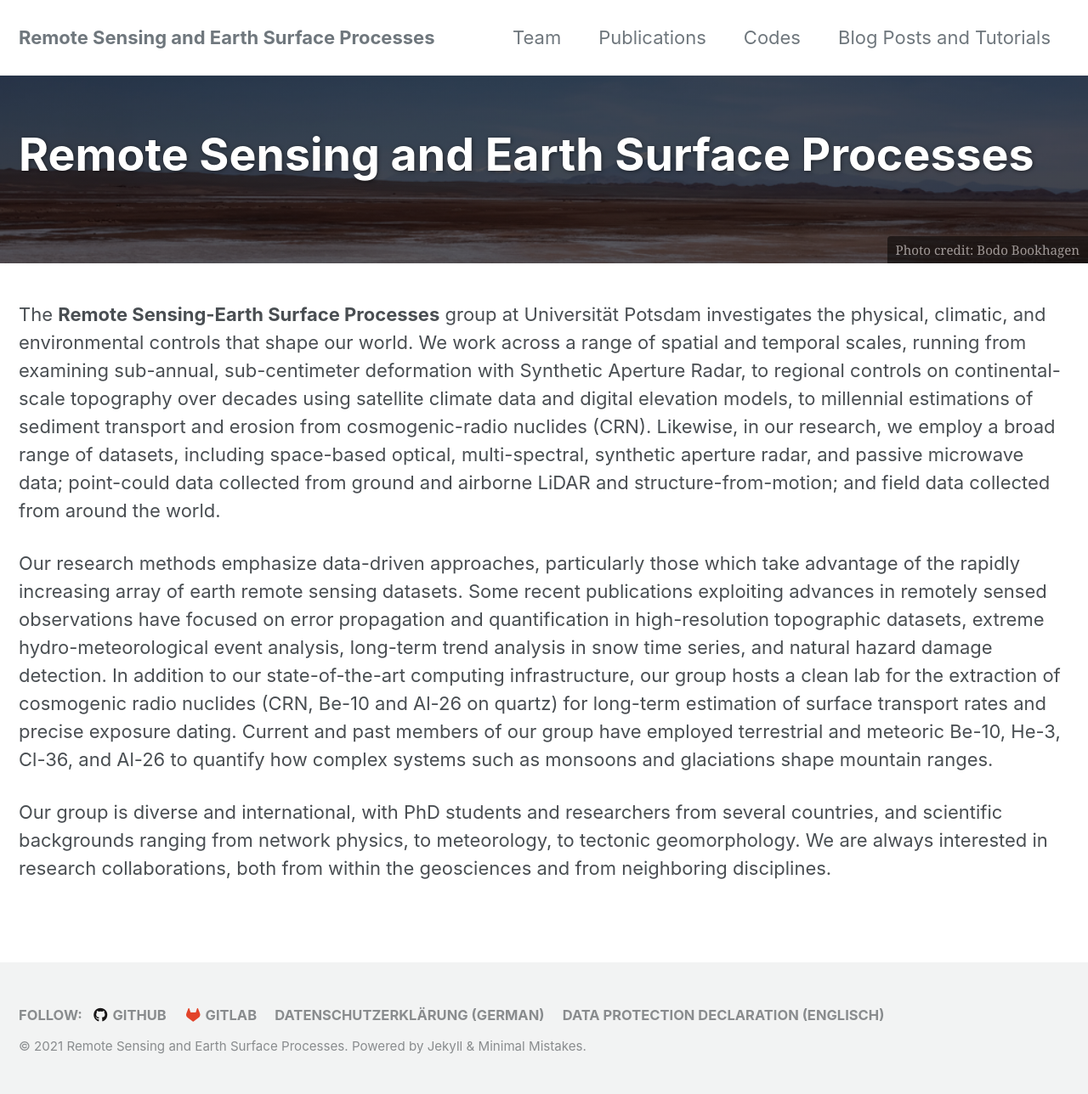
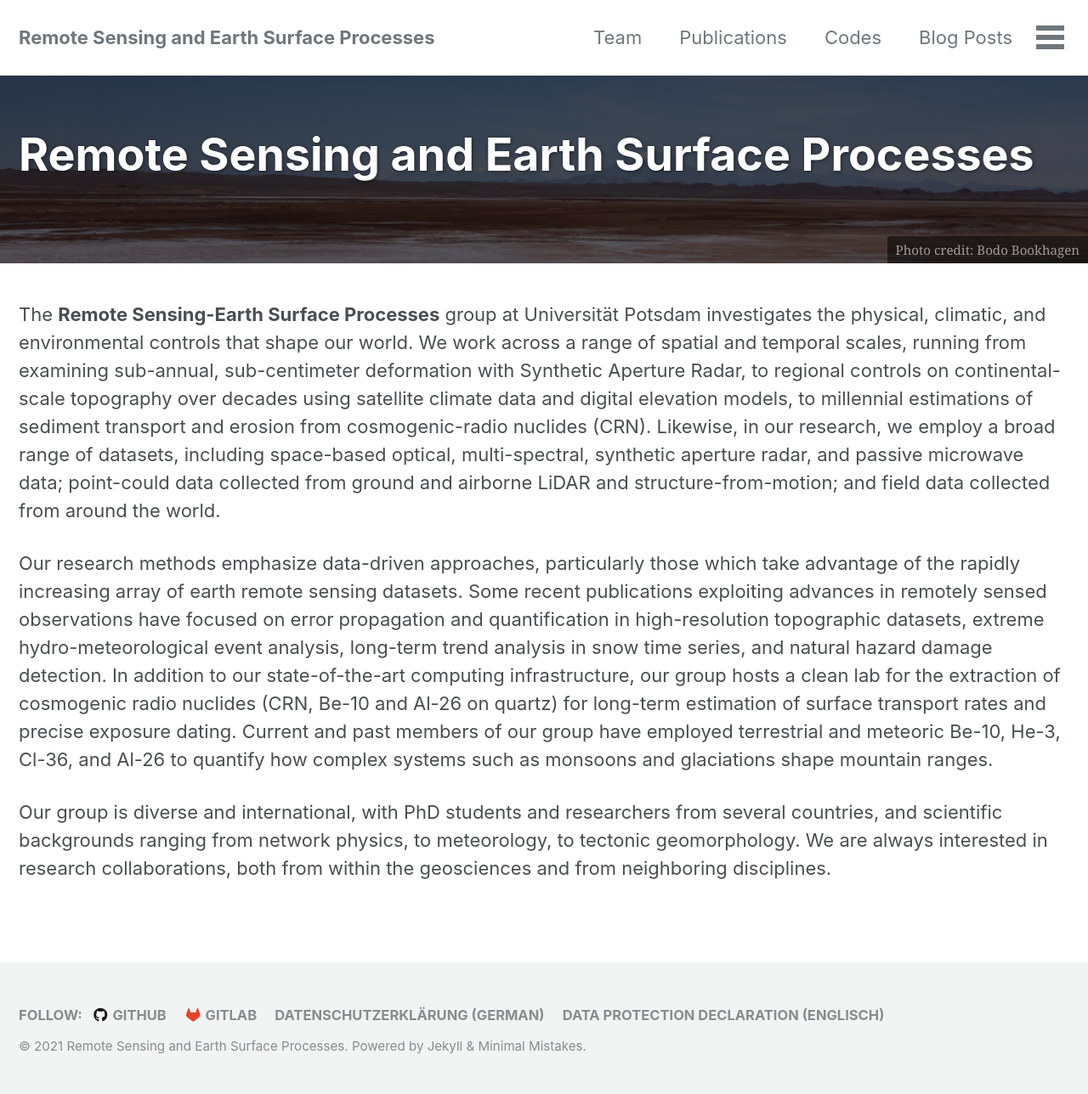
Before and after one commit to UP-RS-ESP/vacon.github.io, a Jekyll site: the page built from index.md, in a window 1280 px wide. Shown: the whole page at 85% size. Built offline with Jekyll 4.4.1, drawn with Linux system fonts in a browser that asks for light colours; cached includes are drawn as plain includes; nearby versions of some CDN libraries.

Commit message:
May-05 2021

```diff
--- a/_data/navigation.yml
+++ b/_data/navigation.yml
@@ -9,8 +9,11 @@
   - title: "Codes"
     url: /codes/
 
-  - title: "Blog Posts and Tutorials"
+  - title: "Blog Posts"
     url: /year-archive/
+
+  - title: "BSc and MSc Theses"
+    url: /theses/
 
   # - title: "Sample Posts"
   #   url: /year-archive/
```
